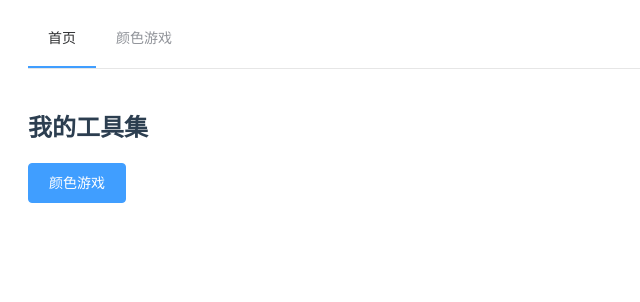
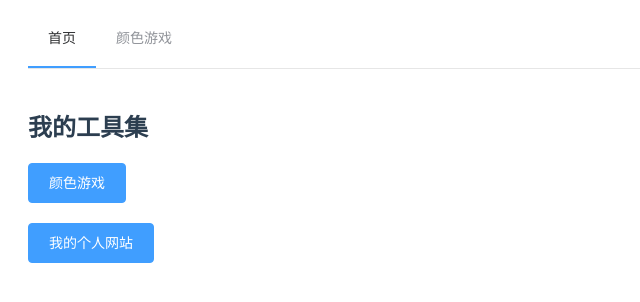
Before and after one commit to buptsdz/myweb-games-public, a Vue app: page / in a window 1280 px wide. Shown: the top 302 px of the page, without its empty margins (0-640 px from the left). Built offline with nearby package versions, Linux system fonts and the light colour scheme.

Commit message:
主页添加个人网站链接

```diff
--- a/src/views/Homepage.vue
+++ b/src/views/Homepage.vue
@@ -5,6 +5,11 @@
     <div class="tool-list">
       <el-button type="primary" @click="$router.push('/color-game')">颜色游戏</el-button>
       <!-- 后续可以在这里添加更多工具的入口 -->
+    </div>
+    <div class="tool-list">
+      <el-button type="primary">
+        <a href="http://sue.sparkflare.cn" target="_blank" style="color: inherit; text-decoration: none;">我的个人网站</a>
+      </el-button>
     </div>
   </div>
 </template>
```
